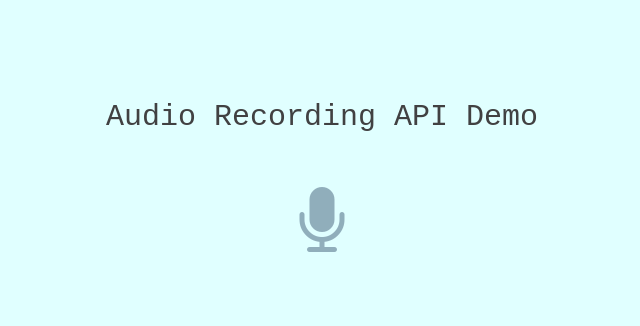
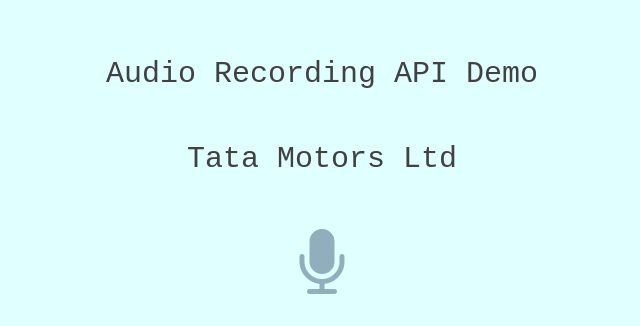
Before and after one commit to RSHK13/audio-transcription, a plain HTML site: page index.html in a window 1280 px wide. Shown: the part 196-522 px from the top of the page, without its empty margins (318-958 px from the left). Drawn offline with Linux system fonts and the light colour scheme.

Commit message:
Update UI

```diff
--- a/index.html
+++ b/index.html
@@ -12,6 +12,7 @@
 <body>
     <div class="audio-recording-container">
         <h1 class="title">Audio Recording API Demo</h1>
+        <h1 class="title">Tata Motors Ltd</h1>
         <i class="start-recording-button fa fa-microphone" aria-hidden="true"></i>
         <div class="recording-contorl-buttons-container hide">
             <i class="cancel-recording-button fa fa-times-circle-o" aria-hidden="true"></i>
```
